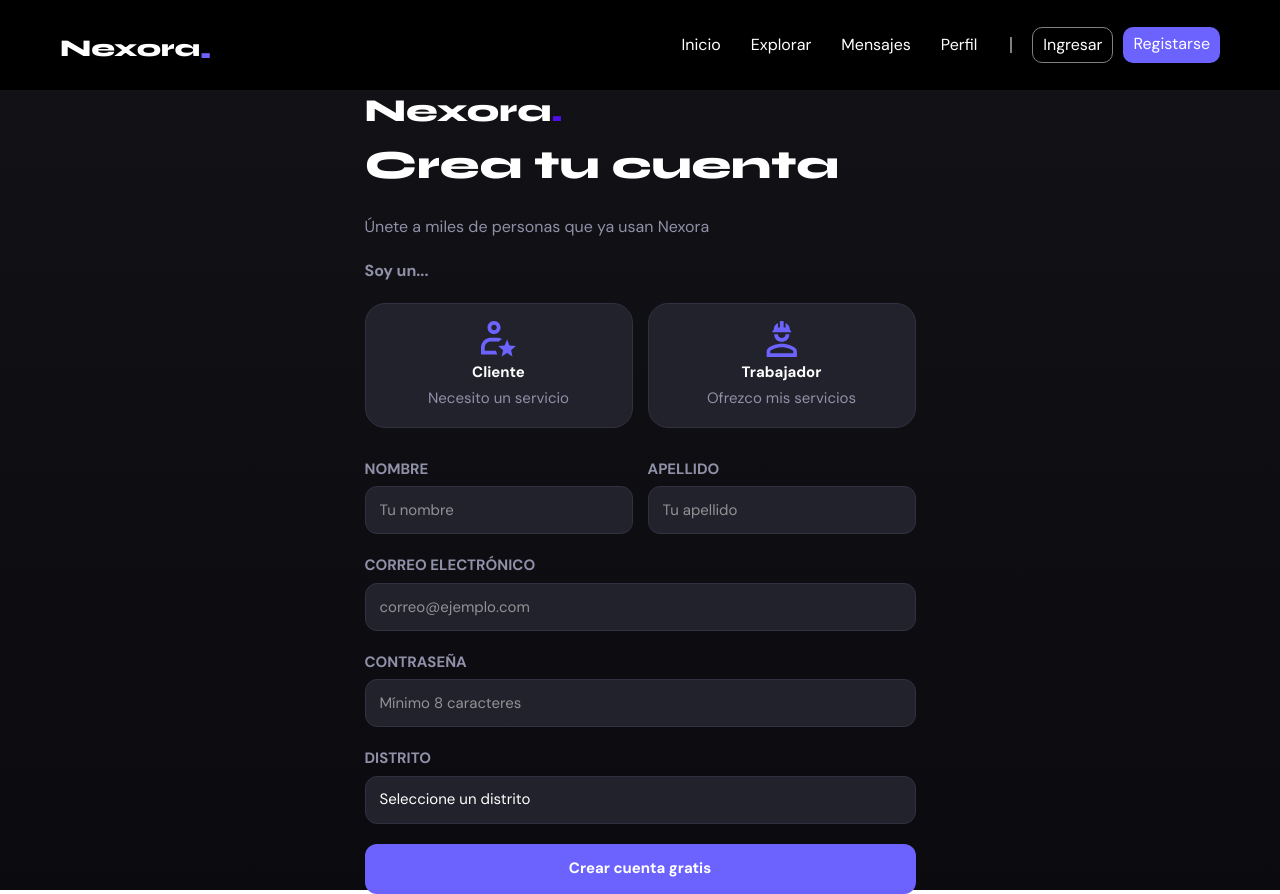
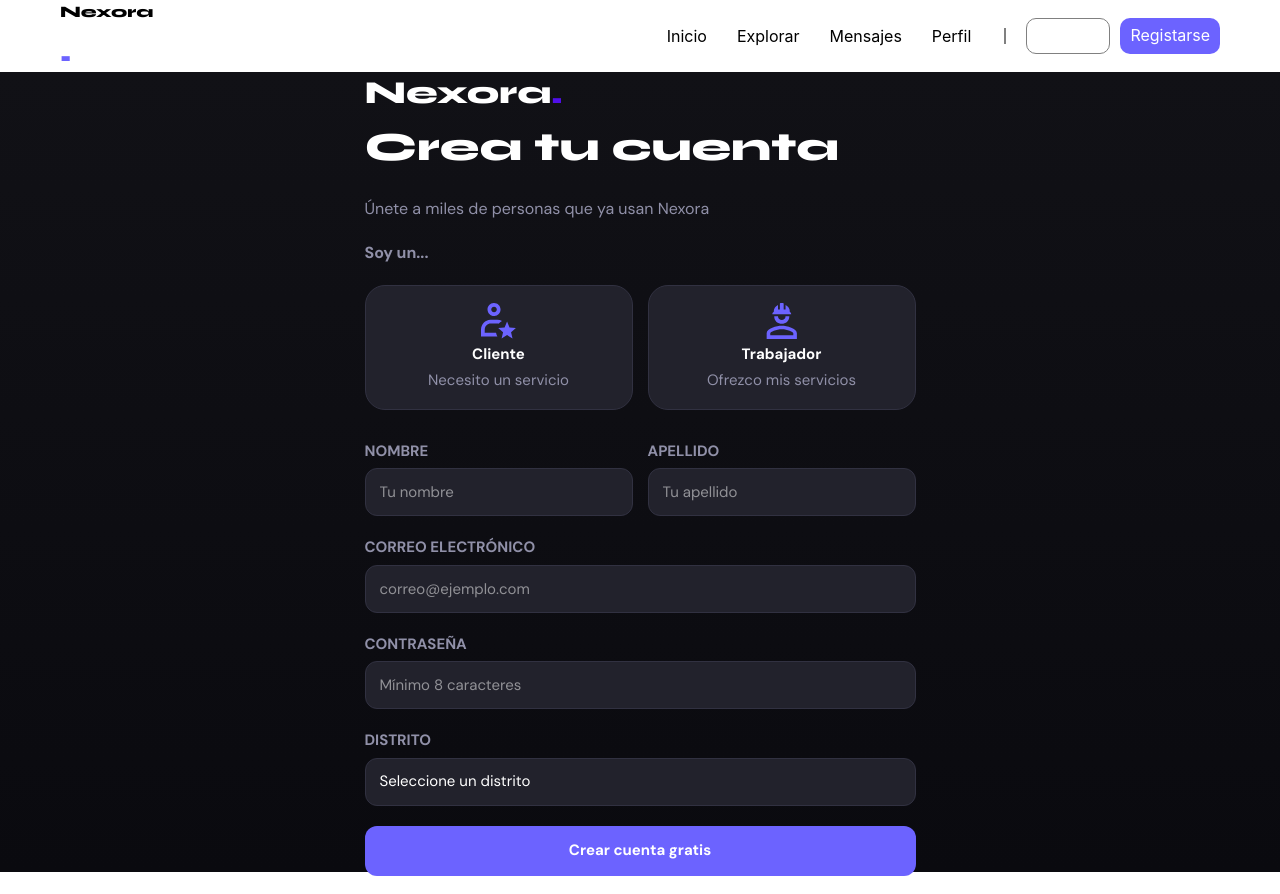
Before and after one commit to Destrabe/PROY-INTEGRADOR-I, a Next.js app: page /register in a window 1280 px wide. Built offline with nearby package versions, Linux system fonts and the light colour scheme; no server answers.

Commit message:
migracion parcial a Tailwind

```diff
--- a/app/globals.css
+++ b/app/globals.css
@@ -10,3 +10,8 @@ body {
   max-width: 100dvw;
   overflow-x: hidden;
 }
+
+@theme {
+  --font-sans: var(--font-dm-sans);
+  --font-syne: var(--font-syne);
+}
--- a/app/layout.js
+++ b/app/layout.js
@@ -27,8 +27,8 @@ export const metadata = {
 
 export default function RootLayout({ children }) {
   return (
-    <html lang="es" className={`${dm_sans.variable} ${syne.variable}`}>
-      <body>
+    <html lang="es">
+      <body className={`${dm_sans.variable} ${syne.variable}`}>
         <Header />
         {children}
         <Analytics />
--- a/components/header/header.jsx
+++ b/components/header/header.jsx
@@ -4,10 +4,10 @@ import Link from "next/link";
 
 export default function Header() {
   return (
-    <div className="header">
+    <div className="font-sans w-ful ">
       <div className="headerContainer">
         <div className="headerContainer-logo">
-          <div className="logo-header">
+          <div className="font-syne">
             <div className="logo-header-name">Nexora</div>
             <div className="logo-header-point">.</div>
           </div>
```
